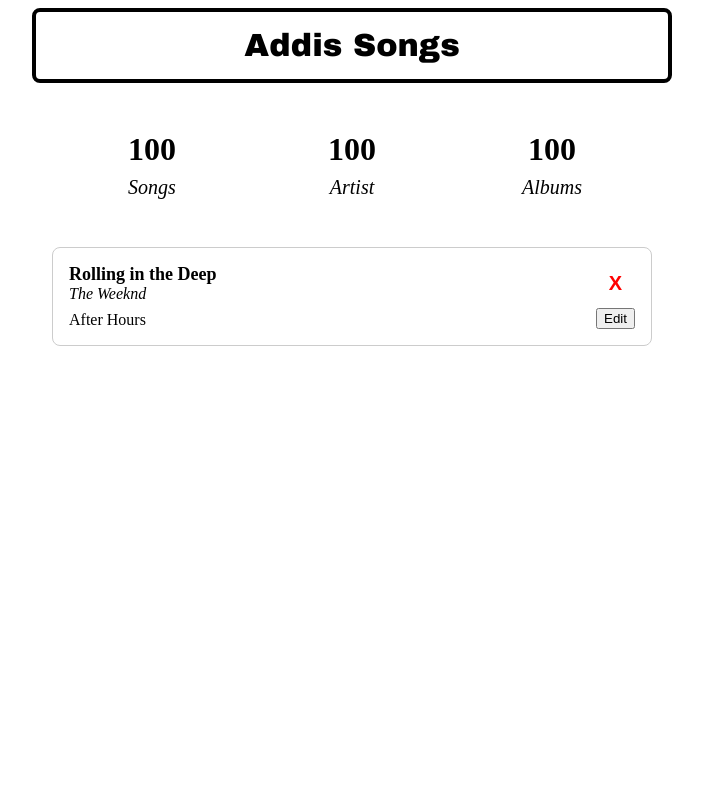
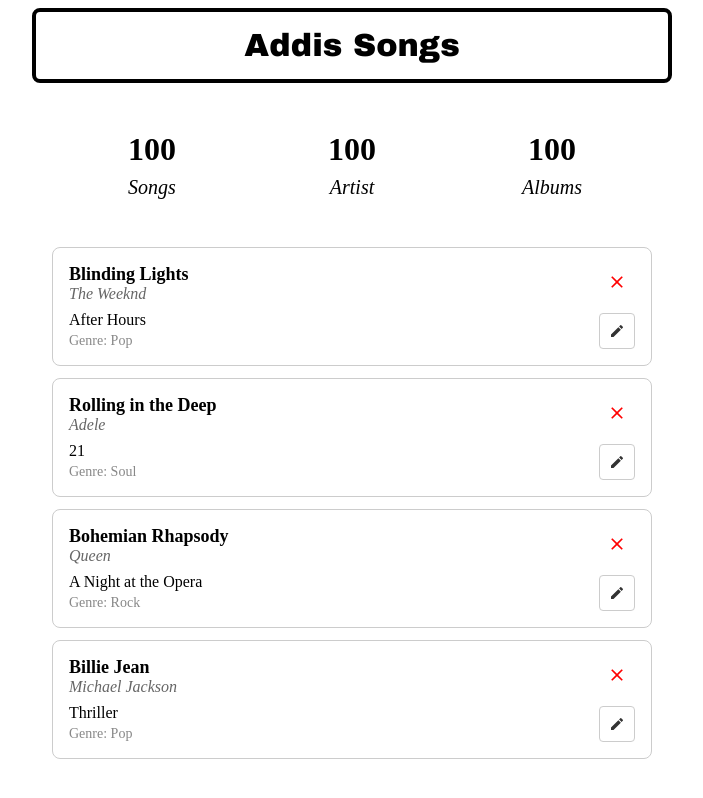
Before and after one commit to mavincci/addis_music, a React (Vite) app in the folder fe_addis_music/: page / in a window 1280 px wide. Shown: the whole page, without its empty margins (288-991 px from the left). Built offline with nearby package versions, Linux system fonts and the light colour scheme.

Commit message:
fe: finalized songs list UI with demo data

```diff
--- a/fe_addis_music/src/components/song-list.tsx
+++ b/fe_addis_music/src/components/song-list.tsx
@@ -1,5 +1,22 @@
 import { css } from '@emotion/css'
 import styled from '@emotion/styled'
+import { MdClose, MdEdit } from 'react-icons/md'
+
+interface Song {
+  _id: string
+  title: string
+  artist: string
+  album: string
+  genre: string
+  createdAt: Date
+  updatedAt: Date
+}
+
+interface SongItemProps {
+  song: Song
+  onDelete: (id: string) => void
+  onEdit: (song: Song) => void
+}
 
 const SongsListStyled = styled.section`
   padding: 16px;
@@ -14,11 +31,15 @@
   margin-bottom: 12px;
   display: flex;
   justify-content: space-between;
+
+  &:hover {
+    box-shadow: 0 2px 8px rgba(0, 0, 0, 0.1);
+  }
 `
 
-const SongItem = () => (
+const SongItem = ({ song, onDelete, onEdit }: SongItemProps) => (
   <SongItemStyled>
-    <span>
+    <div>
       <p
         className={css`
           font-weight: 900;
@@ -26,62 +47,130 @@
           margin: 0;
         `}
       >
-        Rolling in the Deep
+        {song.title}
       </p>
       <p
         className={css`
           margin: 0;
           font-style: italic;
+          color: #666;
         `}
       >
-        The Weeknd
+        {song.artist}
       </p>
-
       <p
         className={css`
           margin: 0;
           margin-top: 8px;
         `}
       >
-        After Hours
+        {song.album}
       </p>
-    </span>
+      <p
+        className={css`
+          margin: 0;
+          margin-top: 4px;
+          font-size: 14px;
+          color: #888;
+        `}
+      >
+        Genre: {song.genre}
+      </p>
+    </div>
 
-    <span
+    <div
       className={css`
         display: flex;
         flex-direction: column;
         justify-content: space-between;
+        gap: 8px;
       `}
     >
       <button
+        onClick={() => onDelete(song._id)}
         className={css`
           border: none;
           background-color: white;
           color: red;
-          font-size: 20px;
-          font-weight: bold;
           cursor: pointer;
-          padding: 4px;
-          aspect-ratio: 1 / 1;
+          padding: 8px;
+          border-radius: 4px;
+          width: 36px;
+          height: 36px;
+          display: flex;
+          align-items: center;
+          justify-content: center;
 
-            &:hover {
-            background-color: #eee;
-        }
-
+          &:hover {
+            background-color: #fee;
+          }
         `}
       >
-        X
+        <MdClose size={20} />
       </button>
-      <button className={css``}>Edit</button>
-    </span>
+      <button
+        onClick={() => onEdit(song)}
+        className={css`
+          border: 1px solid #ccc;
+          background-color: white;
+          color: #333;
+          cursor: pointer;
+          padding: 8px;
+          border-radius: 4px;
+          width: 36px;
+          height: 36px;
+          display: flex;
+          align-items: center;
+          justify-content: center;
+
+          &:hover {
+            background-color: #f5f5f5;
+          }
+        `}
+      >
+        <MdEdit size={16} />
+      </button>
+    </div>
   </SongItemStyled>
 )
 
-export const SongsList = () => {
+interface SongsListProps {
+  songs?: Song[]
+  onDeleteSong?: (id: string) => void
+  onEditSong?: (song: Song) => void
+}
+
+export const SongsList = ({
+  songs = [],
+  onDeleteSong = () => {},
+  onEditSong = () => {},
+}: SongsListProps) => {
+  if (songs.length === 0) {
+    return (
+      <SongsListStyled>
+        <p
+          className={css`
+            text-align: center;
+            color: #666;
+            font-style: italic;
+          `}
+        >
+          No songs available. Add some songs to get started!
+        </p>
+      </SongsListStyled>
+    )
+  }
+
   return (
     <SongsListStyled>
-      <SongItem />
+      {songs.map((song) => (
+        <SongItem
+          key={song._id}
+          song={song}
+          onDelete={onDeleteSong}
+          onEdit={onEditSong}
+        />
+      ))}
     </SongsListStyled>
   )
 }
--- a/fe_addis_music/src/pages/home-page.tsx
+++ b/fe_addis_music/src/pages/home-page.tsx
@@ -2,12 +2,63 @@
 import { SongsList } from '../components/song-list'
 import { SongMetadata } from '../components/song-metadata'
 
+const demoSongs = [
+  {
+    _id: '1',
+    title: 'Blinding Lights',
+    artist: 'The Weeknd',
+    album: 'After Hours',
+    genre: 'Pop',
+    createdAt: new Date('2023-01-15'),
+    updatedAt: new Date('2023-01-15'),
+  },
+  {
+    _id: '2',
+    title: 'Rolling in the Deep',
+    artist: 'Adele',
+    album: '21',
+    genre: 'Soul',
+    createdAt: new Date('2023-02-10'),
+    updatedAt: new Date('2023-02-10'),
+  },
+  {
+    _id: '3',
+    title: 'Bohemian Rhapsody',
+    artist: 'Queen',
+    album: 'A Night at the Opera',
+    genre: 'Rock',
+    createdAt: new Date('2023-03-05'),
+    updatedAt: new Date('2023-03-05'),
+  },
+  {
+    _id: '4',
+    title: 'Billie Jean',
+    artist: 'Michael Jackson',
+    album: 'Thriller',
+    genre: 'Pop',
+    createdAt: new Date('2023-04-20'),
+    updatedAt: new Date('2023-04-20'),
+  },
+]
+
 export const HomePage = () => {
+  const handleDeleteSong = (id: string) => {
+    console.log('Delete song with id:', id)
+  }
+
+  const handleEditSong = (song: any) => {
+    console.log('Edit song:', song)
+  }
+
   return (
     <>
       <AppBar />
       <SongMetadata />
-      <SongsList />
+      <SongsList
+        songs={demoSongs}
+        onDeleteSong={handleDeleteSong}
+        onEditSong={handleEditSong}
+      />
     </>
   )
 }
```
